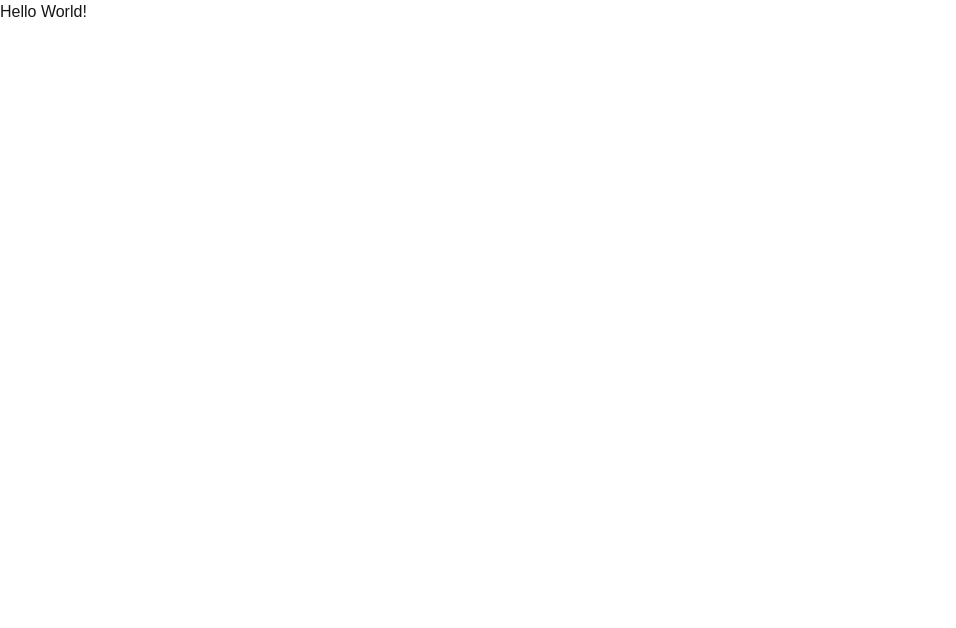
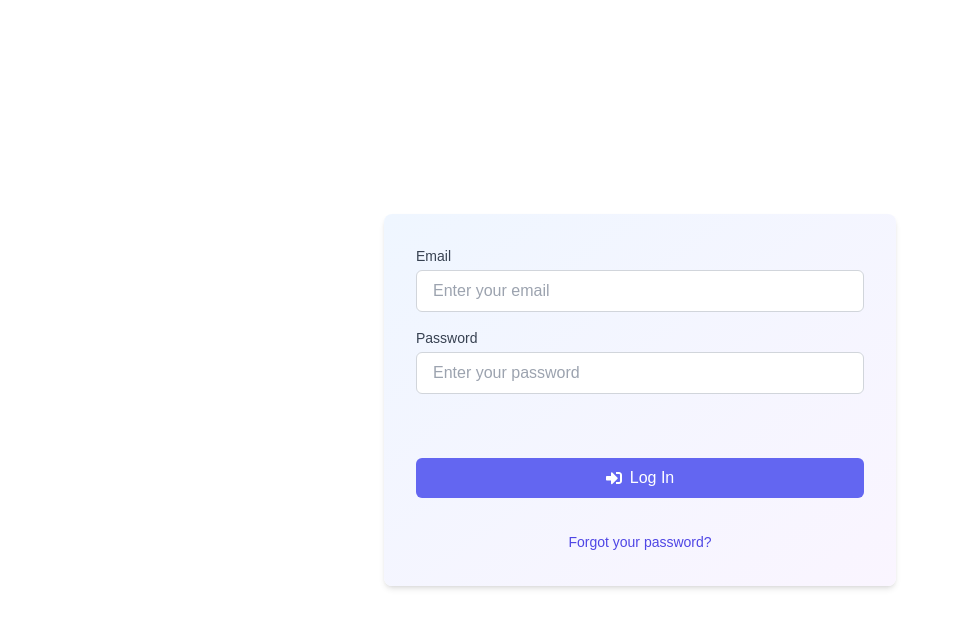
Before and after one commit to HassanNazmul/NextJS-CustomUser, a Next.js app: page / in a window 1280 px wide. Shown: the top 628 px of the page, without its empty margins (0-956 px from the left). Built offline with nearby package versions, Linux system fonts and the light colour scheme.

Commit message:
Initial Commit

```diff
--- a/app/page.tsx
+++ b/app/page.tsx
@@ -1,8 +1,9 @@
+import Login from "@/components/login/Login";
 
 export default function Home() {
-  return (
-    <div>
-      <h1>Hello World!</h1>
-    </div>
-  );
+    return (
+        <div>
+            <Login/>
+        </div>
+    );
 }
--- /dev/null
+++ b/components/login/Login.tsx
@@ -0,0 +1,189 @@
+"use client";
+
+import React, {useState} from "react";
+import {FaSignInAlt, FaCheck, FaTimes} from "react-icons/fa";
+
+interface LoginFormProps {
+    onSubmit: (email: string, password: string) => void;
+}
+
+const MIN_LOADING_TIME = 2000;
+
+interface TextInputProps {
+    id: string;
+    label: string;
+    type: string;
+    value: string;
+    error: string;
+    shake: boolean;
+    onChange: (e: React.ChangeEvent<HTMLInputElement>) => void;
+}
+
+const TextInput: React.FC<TextInputProps> = ({
+                                                 id,
+                                                 label,
+                                                 type,
+                                                 value,
+                                                 error,
+                                                 shake,
+                                                 onChange,
+                                             }) => {
+    return (
+        <div className="mb-4">
+            <label
+                htmlFor={id}
+                className={`block text-sm font-medium text-gray-700 mb-1 ${
+                    shake && error === "submit" && !value ? "animate-shake" : ""
+                }`}
+            >
+                {label}
+            </label>
+            <input
+                type={type}
+                id={id}
+                value={value}
+                onChange={onChange}
+                className={`w-full px-4 py-2 border text-black ${
+                    error === "submit" && !value ? "border-red-500" : "border-gray-300"
+                } rounded-md focus:outline-none focus:ring-2 ${
+                    error === "submit" && !value
+                        ? "focus:ring-red-500"
+                        : "focus:ring-purple-500"
+                } transition-all duration-300 ease-in-out ${
+                    shake && error === "submit" && !value ? "animate-shake" : ""
+                }`}
+                placeholder={`Enter your ${label.toLowerCase()}`}
+                aria-label={label}
+            />
+        </div>
+    );
+};
+
+const LoginForm: React.FC<LoginFormProps> = ({onSubmit}) => {
+    const [email, setEmail] = useState<string>("");
+    const [password, setPassword] = useState<string>("");
+    const [error, setError] = useState<string>("");
+    const [shake, setShake] = useState<boolean>(false);
+    const [isLoading, setIsLoading] = useState<boolean>(false);
+    const [submitted, setSubmitted] = useState<boolean>(false);
+
+    const triggerShake = (): void => {
+        setShake(true);
+        setTimeout(() => setShake(false), 400);
+    };
+
+    const handleSubmit = async (): Promise<void> => {
+        if (email && password) {
+            setIsLoading(true);
+            const startTime = Date.now();
+
+            try {
+                await new Promise((resolve) => setTimeout(resolve, MIN_LOADING_TIME));
+                await onSubmit(email, password);
+
+                const timeElapsed = Date.now() - startTime;
+                const remainingTime = MIN_LOADING_TIME - timeElapsed;
+
+                setTimeout(() => {
+                    setSubmitted(true);
+                    setEmail("");
+                    setPassword("");
+                    setIsLoading(false);
+                }, Math.max(remainingTime, 0));
+            } catch (error) {
+                console.error("Error during submission:", error);
+                setError("submitFailed");
+                triggerShake();
+                setIsLoading(false);
+            }
+        } else {
+            setError("submit");
+            triggerShake();
+        }
+    };
+
+    const handleInputChange = (setter: React.Dispatch<React.SetStateAction<string>>) => (
+        e: React.ChangeEvent<HTMLInputElement>
+    ) => {
+        setter(e.target.value);
+        setError("");
+    };
+
+    return (
+        <div className="flex items-center justify-center min-h-screen">
+            <div
+                className="relative w-full max-w-lg bg-gradient-to-br from-blue-50 to-purple-50 p-8 rounded-lg shadow-md flex flex-col justify-center items-center">
+                <div className="w-full flex-grow flex flex-col justify-center">
+                    {/* Email Input */}
+                    <TextInput
+                        id="email"
+                        label="Email"
+                        type="email"
+                        value={email}
+                        error={error}
+                        shake={shake}
+                        onChange={handleInputChange(setEmail)}
+                    />
+
+                    {/* Password Input */}
+                    <TextInput
+                        id="password"
+                        label="Password"
+                        type="password"
+                        value={password}
+                        error={error}
+                        shake={shake}
+                        onChange={handleInputChange(setPassword)}
+                    />
+
+                    {/* Submit Button */}
+                    <div className="w-full flex space-x-4 pt-12 pb-4">
+                        <button
+                            onClick={handleSubmit}
+                            disabled={isLoading || submitted}
+                            className={`flex-1 text-white px-4 py-2 rounded-md focus:outline-none focus:ring-2 focus:ring-opacity-50 transition duration-300 ease-in-out flex items-center justify-center ${
+                                error === "submitFailed"
+                                    ? "bg-red-500"
+                                    : submitted
+                                        ? "bg-gray-500"
+                                        : "bg-indigo-500 hover:bg-indigo-600"
+                            }`}
+                            aria-label={submitted ? "Login submitted" : "Submit login"}
+                        >
+                            {isLoading ? (
+                                <>
+                                    <FaSignInAlt className="mr-2 animate-spin"/>
+                                    <span className="animate-pulse">Logging in...</span>
+                                </>
+                            ) : error === "submitFailed" ? (
+                                <>
+                                    <FaTimes className="mr-2"/> Login Failed
+                                </>
+                            ) : submitted ? (
+                                <>
+                                    <FaCheck className="mr-2"/> Logged In
+                                </>
+                            ) : (
+                                <>
+                                    <FaSignInAlt
+                                        className={`mr-2 ${error === "submitFailed" ? "text-white" : ""}`}
+                                    />
+                                    Log In
+                                </>
+                            )}
+                        </button>
+                    </div>
+
+                    {/* Forgot Password Section */}
+                    <div className="w-full text-center mt-4">
+                        <a href="#" className="text-sm text-indigo-600 hover:underline">
+                            Forgot your password?
+                        </a>
+                    </div>
+                </div>
+            </div>
+        </div>
+    );
+};
+
+export default LoginForm;
--- a/tailwind.config.ts
+++ b/tailwind.config.ts
@@ -1,6 +1,5 @@
-import type { Config } from "tailwindcss";
-
-const config: Config = {
+/** @type {import('tailwindcss').Config} */
+module.exports = {
     content: [
         "./pages/**/*.{js,ts,jsx,tsx,mdx}",
         "./components/**/*.{js,ts,jsx,tsx,mdx}",
@@ -12,8 +11,23 @@ const config: Config = {
                 background: "var(--background)",
                 foreground: "var(--foreground)",
             },
+            keyframes: {
+                shake: {
+                    '0%, 100%': {transform: 'translateX(0)'},
+                    '25%': {transform: 'translateX(-5px)'},
+                    '50%': {transform: 'translateX(5px)'},
+                    '75%': {transform: 'translateX(-5px)'},
+                },
+                fadeIn: {
+                    '0%': {opacity: 0},
+                    '100%': {opacity: 1},
+                },
+            },
+            animation: {
+                shake: 'shake 0.4s ease-in-out',
+                fadeIn: 'fadeIn 0.5s ease-in-out', // Added fade-in animation
+            },
         },
     },
     plugins: [],
 };
-export default config;
```
Also changed, not shown: package.json (+5 -4 lines), 1 other file (tests, documents, lock files or other folders). Lines whose indentation alone changed are shown as unchanged.
